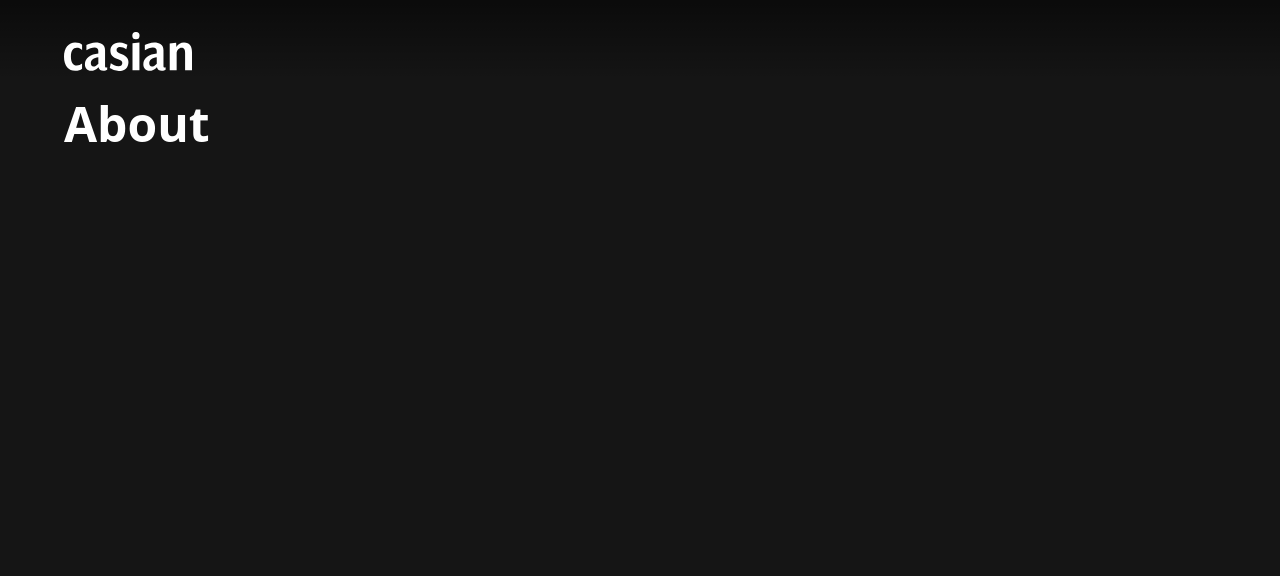
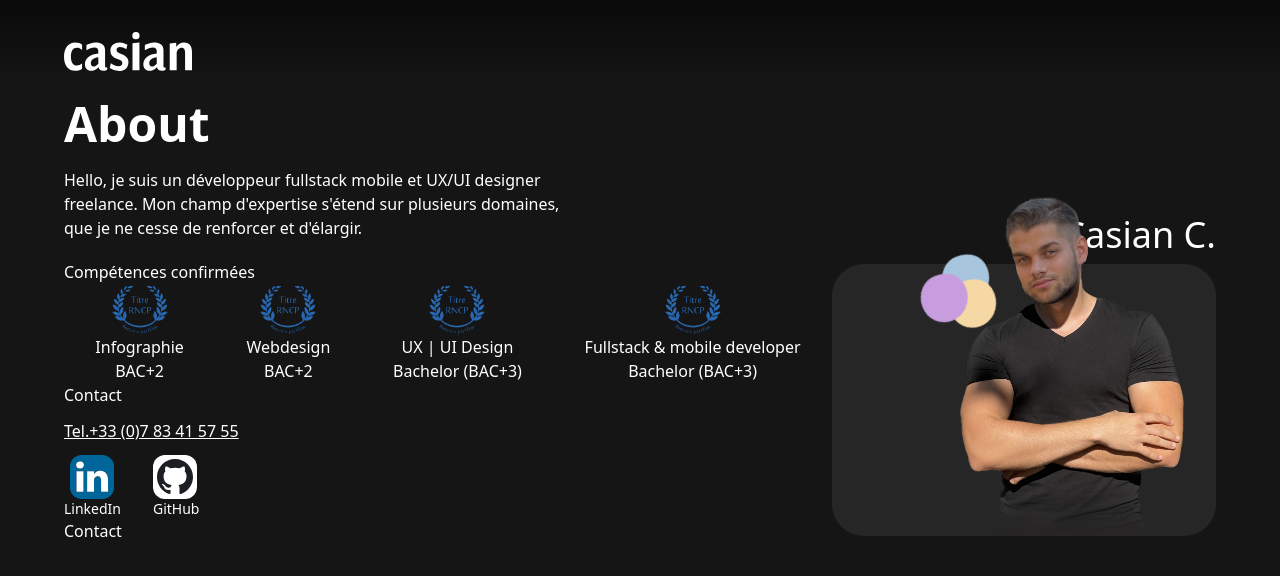
Before and after one commit to CasianLW/portfolio-casian-react-typecript-cms, a Next.js app: page /about in a window 1280 px wide. Shown: the top 576 px of the page. Built offline with nearby package versions, Linux system fonts and the light colour scheme; no server answers.

Commit message:
dev about page: base, grid and main elements + components used inside the page

```diff
--- a/pages/about/index.tsx
+++ b/pages/about/index.tsx
@@ -1,11 +1,15 @@
 // import ContectComponent from '@/components/contact-components/formComponent'
+import { AboutRNCP } from '@/assets/about'
+import { casianPicture, githubLogo, linkedinLogo, profilePicture } from '@/assets/shared'
 import { Seo } from '@/cas-types'
-import NavComponent, { NavLinkEnum } from '@/components/nav'
+import NavComponent, { NavLinkEnum, getPathFromNavLink } from '@/components/nav'
 import SeoComponent from '@/components/shared/seo-component'
 import { useNavSettingsContext } from '@/context/nav-settings-context'
 import { getPageSeoBySlug } from '@/utils/page-seo-api'
 import { GetStaticProps, NextPage } from 'next'
-import { useEffect } from 'react'
+import Image, { StaticImageData } from 'next/image'
+import Link from 'next/link'
+import { FC, useEffect, useState } from 'react'
 
 interface Props {
   seo: Seo
@@ -20,19 +24,171 @@ export const getStaticProps: GetStaticProps = async () => {
 }
 const About: NextPage<Props> = ({ seo }) => {
   const { setActiveNavLink } = useNavSettingsContext()
+  const [isLargeScreen, setIsLargeScreen] = useState(false)
 
   useEffect(() => {
     setActiveNavLink(NavLinkEnum.About)
-  }, [setActiveNavLink])
+    function handleResize() {
+      setIsLargeScreen(window.innerWidth > 640)
+    }
+    window.addEventListener('resize', handleResize)
+    handleResize()
+  }, [setActiveNavLink, isLargeScreen])
 
   return (
     <>
       <SeoComponent seo={seo} />
-      <header className="top-header lateral-space">
-        <h1 className="main-title">About</h1>
+      <header className="top-header lateral-space grid sm:grid-cols-3">
+        <section className="col-span-1 md:col-span-3">
+          <h1 className="main-title">About</h1>
+          <div className="grid sm:grid-cols-3 flex-col-reverse ">
+            <div className="sm:order-3">
+              <IllustrationComponent />
+            </div>
+            <div className="sm:col-span-2 ">
+              <p className="sm:w-2/3 my-5">
+                Hello, je suis un développeur fullstack mobile et UX/UI designer freelance. Mon champ d&apos;expertise
+                s&apos;étend sur plusieurs domaines, que je ne cesse de renforcer et d&apos;élargir.
+              </p>
+              <div>
+                {/* {isLargeScreen && ( */}
+                <div className="grid grid-cols-1">
+                  <div>
+                    <h2>Compétences confirmées</h2>
+                    <div className="flex justify-around">
+                      <CompetenceComponent texte={'BAC+2'} image={AboutRNCP} nomCompetence={'Infographie'} />
+                      <CompetenceComponent texte={'BAC+2'} image={AboutRNCP} nomCompetence={'Webdesign'} />
+                      <CompetenceComponent
+                        texte={'Bachelor (BAC+3) '}
+                        image={AboutRNCP}
+                        nomCompetence={'UX | UI Design'}
+                      />
+                      <CompetenceComponent
+                        texte={'Bachelor (BAC+3)'}
+                        image={AboutRNCP}
+                        nomCompetence={'Fullstack & mobile developer'}
+                      />
+                    </div>
+                  </div>
+                  <div>
+                    <h2>Contact</h2>
+                    <div className="grid">
+                      <a className="py-3" href="tel:+">
+                        <u>Tel.+33 (0)7 83 41 57 55</u>
+                      </a>
+                      {/* <a className="py-3" href="mailto:">
+                          <u>contact@casian.fr</u>
+                        </a> */}
+                    </div>
+                    <div className="flex my-auto gap-8 justify-start">
+                      <Link className="w-fit" target="_blank" href={'https://www.linkedin.com/in/casianc/'}>
+                        <Image
+                          src={linkedinLogo}
+                          className=" m-auto"
+                          alt="Logo linkedIn"
+                          width={44}
+                          height={44}
+                          // blurDataURL="data:..." automatically provided
+                        />
+                        <p className="text-sm">LinkedIn</p>
+                      </Link>
+                      <Link className="w-fit" target="_blank" href={'https://github.com/CasianLW'}>
+                        <div className="w-11 h-11 rounded-xl bg-cas-white-100 flex justify-center">
+                          <Image
+                            src={githubLogo}
+                            className="m-auto "
+                            alt="Logo linkedIn"
+                            width={36}
+                            height={36}
+                            // blurDataURL="data:..." automatically provided
+                          />
+                        </div>
+                        <p className="text-sm">GitHub</p>
+                      </Link>
+                    </div>
+                    <Link href={getPathFromNavLink(NavLinkEnum.Contact)}>Contact</Link>
+                  </div>
+                </div>
+                {/* )} */}
+              </div>
+            </div>
+          </div>
+        </section>
+
+        {/* <IllustrationComponent /> */}
       </header>
     </>
   )
 }
 
+const IllustrationComponent: FC = () => {
+  const [isHovered, setIsHovered] = useState(false)
+  const handleMouseEnter = () => {
+    setIsHovered(true)
+  }
+
+  const handleMouseLeave = () => {
+    setIsHovered(false)
+  }
+  return (
+    <section className="grid mb-10 h-fit sm:mb-0 mx-[-5vw] p-[10%] md:p-0 sm:mx-0 sm:mt-12  text-cas-white-100 col-span-1 ">
+      <div className="stack-item">
+        <h3 className="text-1xl md:text-4xl mt-[5%] float-right">Casian C.</h3>
+      </div>
+      <div className="ml-auto w-4/5 md:w-full stack-item p-10 rounded-[32px]  bg-cas-black-400 h-4/5 mt-auto"></div>
+      <Image
+        src={casianPicture}
+        priority
+        className="m-auto stack-item pl-24 w-5/6"
+        alt="Casian Ciorba Image UX UI Designer Fullstack Developper Paris France Romania"
+        width={200}
+        height={200}
+        // blurDataURL="data:..." automatically provided
+      />
+      <div id="blob-container" className="stack-item mb-auto ml-8 mt-8">
+        <div
+          id="blob1"
+          className={`blob bg-cas-gradient-blue ${isHovered && 'paused'}`}
+          onMouseEnter={handleMouseEnter}
+          onMouseLeave={handleMouseLeave}
+        ></div>
+        <div
+          id="blob2"
+          className={`blob bg-cas-gradient-orangeLight ${isHovered && 'paused'}`}
+          onMouseEnter={handleMouseEnter}
+          onMouseLeave={handleMouseLeave}
+        ></div>
+        <div
+          id="blob3"
+          className={`blob bg-cas-gradient-rose ${isHovered && 'paused'}`}
+          onMouseEnter={handleMouseEnter}
+          onMouseLeave={handleMouseLeave}
+        ></div>
+      </div>
+    </section>
+  )
+}
+
+interface CompetenceProps {
+  nomCompetence: string
+  texte: string
+  image: StaticImageData
+}
+
+const CompetenceComponent: FC<CompetenceProps> = ({ texte, image, nomCompetence }) => {
+  return (
+    <div className="flex flex-col items-center">
+      <Image
+        className="max-w-[56px]"
+        src={image}
+        alt={`Certification: ${nomCompetence + ' ' + texte}`}
+        width={100}
+        height={100}
+      />
+      <h4>{nomCompetence}</h4>
+      <p className="text-center">{texte}</p>
+    </div>
+  )
+}
+
 export default About
```
